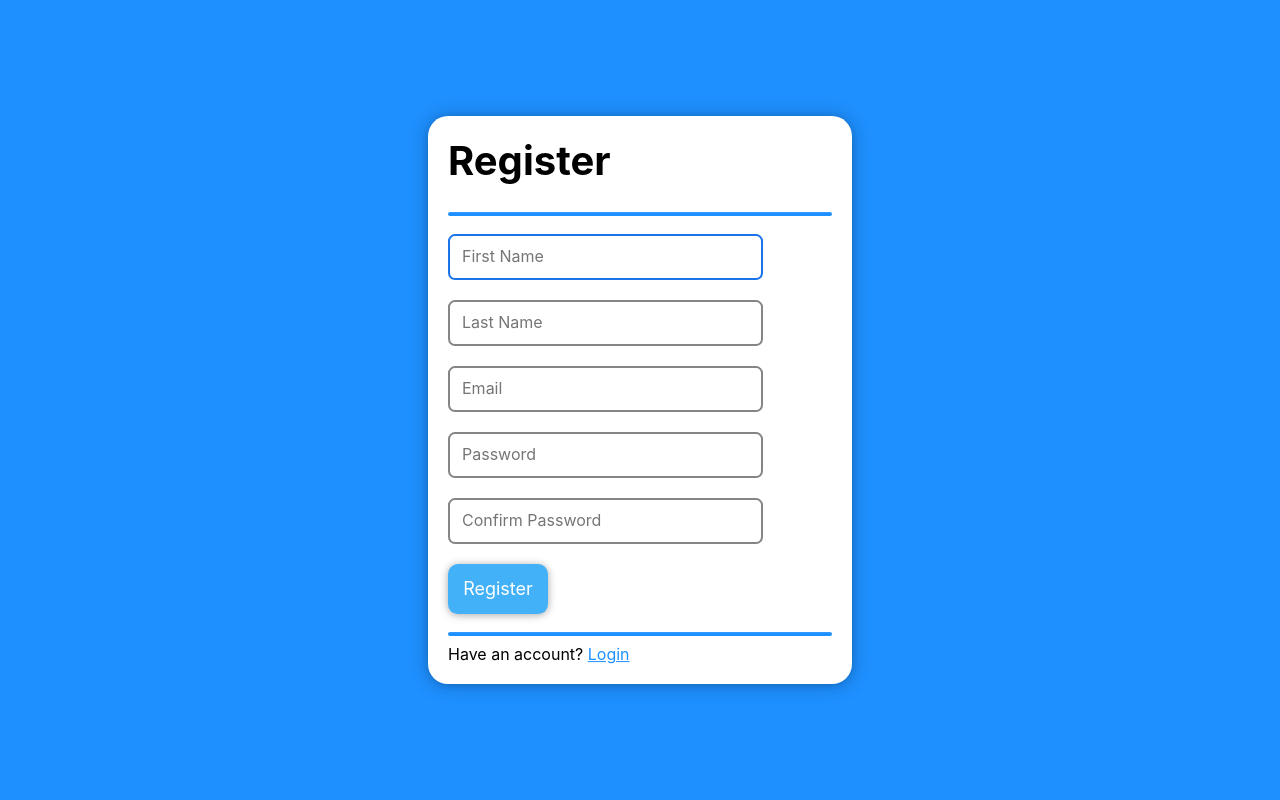
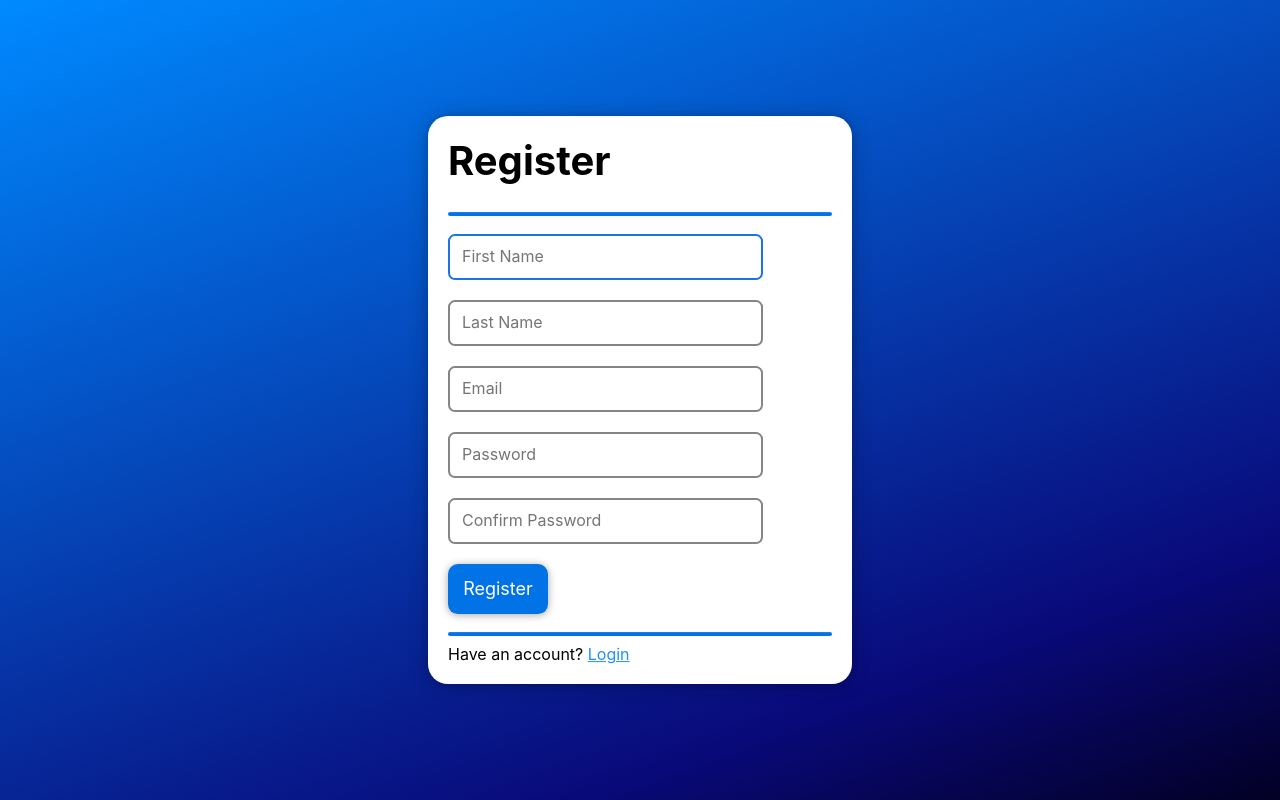
Before and after one commit to finlayrichardson/ah-project, a PHP site: page /register in a window 1280 px wide. Run offline with PHP 8.4, Linux system fonts and the light colour scheme.

Commit message:
Update colours

```diff
--- a/resources/style.css
+++ b/resources/style.css
@@ -2,6 +2,8 @@
   --font: "Inter", -apple-system, BlinkMacSystemFont, "Segoe UI", "Roboto",
     "Oxygen", "Ubuntu", "Cantarell", "Fira Sans", "Droid Sans", "Helvetica Neue",
     sans-serif;
+
+  --button-colour: rgba(2, 115, 231, 255);
 }
 
 * {
@@ -10,14 +12,13 @@
 
 body,
 html {
-  background-color: dodgerblue;
-  /* background: rgb(2, 0, 36);
+  background: rgb(2, 0, 36);
   background: linear-gradient(
-    170deg,
+    340deg,
     rgba(2, 0, 36, 1) 0%,
-    rgba(9, 9, 121, 1) 13%,
-    rgba(0, 212, 255, 1) 100%
-  ); */
+    rgba(9, 9, 121, 1) 20%,
+    rgba(0, 138, 255, 1) 100%
+  );
   min-height: 100vh;
   width: 100%;
   margin: 0;
@@ -70,7 +71,7 @@ nav ul li a,
 #logout {
   padding: 0;
   border: none;
-  background-color: rgb(66, 177, 247);
+  background-color: var(--button-colour);
   border-radius: 10px;
   margin-left: 40px;
   box-shadow: 0 1px 6px rgba(0, 0, 0, 0.12), 0 1px 2px rgba(0, 0, 0, 0.24);
@@ -254,7 +255,7 @@ input[type="submit"] {
   padding-top: 5px;
   padding-bottom: 5px;
   border: none;
-  background-color: rgb(66, 177, 247);
+  background-color: var(--button-colour);
   font-size: 18px;
   text-indent: 0;
   height: 50px;
@@ -303,7 +304,7 @@ input:focus {
 hr {
   height: 0;
   border: 0;
-  border-top: 4px solid dodgerblue;
+  border-top: 4px solid var(--button-colour);
   border-radius: 5px;
 }
 
@@ -410,7 +411,7 @@ hr {
   padding: 15px;
   color: white;
   text-decoration: none;
-  background-color: rgb(66, 177, 247);
+  background-color: var(--button-colour);
   border-radius: 10px;
   box-shadow: 0 1px 6px rgba(0, 0, 0, 0.12), 0 1px 2px rgba(0, 0, 0, 0.24);
 }
@@ -455,7 +456,7 @@ hr {
   height: 20px;
   width: 0;
   border-radius: 10px;
-  background-color: rgb(66, 177, 247);
+  background-color: var(--button-colour);
 }
 
 #page-nums {
@@ -533,7 +534,7 @@ hr {
   padding: 15px;
   color: white;
   text-decoration: none;
-  background-color: rgb(66, 177, 247);
+  background-color: var(--button-colour);
   border-radius: 10px;
   box-shadow: 0 1px 6px rgba(0, 0, 0, 0.12), 0 1px 2px rgba(0, 0, 0, 0.24);
 }
```
